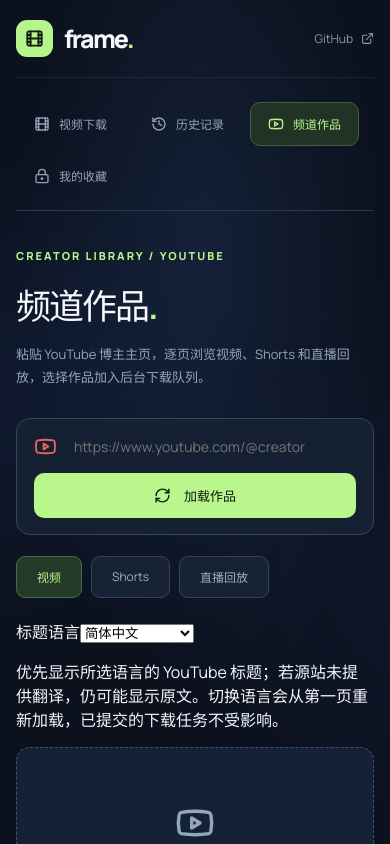
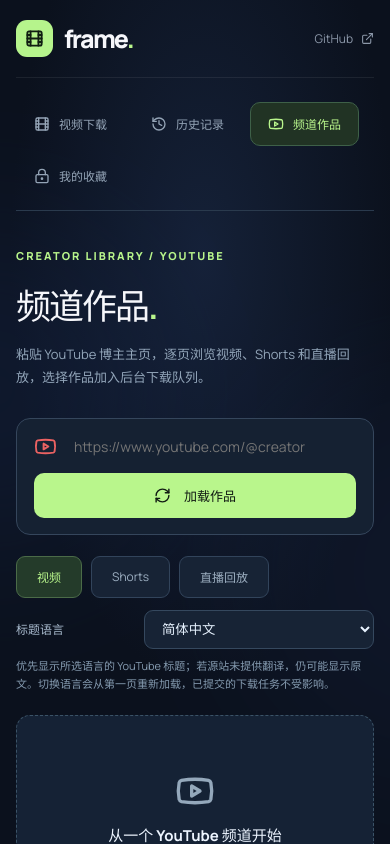
Before and after one commit to hythzx/Frame-Video-Studio, a Vue app in the folder frontend/: page / in a window 390 px wide. Both pictures are taken after a click on the button "频道作品". Shown: the top 844 px of the page. Built offline with nearby package versions, Linux system fonts and the light colour scheme.

Commit message:
style: channel language selector responsive layout

```diff
--- a/frontend/src/style.css
+++ b/frontend/src/style.css
@@ -164,3 +164,13 @@
 
 /* Four navigation tabs on narrow screens */
 .main-navigation{flex-wrap:wrap}
+
+/* Channel metadata language preferences */
+.channel-controls{display:flex;align-items:center;justify-content:space-between;flex-wrap:wrap;gap:12px 20px;margin:21px 0 8px}
+.channel-controls .channel-tabs{margin:0}
+.channel-language{display:flex;align-items:center;gap:10px;color:#a9bbce;font-size:12px;font-weight:650}
+.channel-language select{min-width:150px;padding:10px 13px;border:1px solid #35485e;border-radius:9px;background:#172335;color:#e8f3ff;outline:none;cursor:pointer}
+.channel-language select:focus{border-color:#b9f68c}
+.channel-language select:disabled{opacity:.6;cursor:not-allowed}
+.channel-language-tip{color:#859bb0;line-height:1.7;font-size:11px;margin:0 0 21px}
+@media(max-width:700px){.channel-controls{align-items:flex-start}.channel-language{width:100%;justify-content:space-between}.channel-language select{flex:1;max-width:230px}}
```
